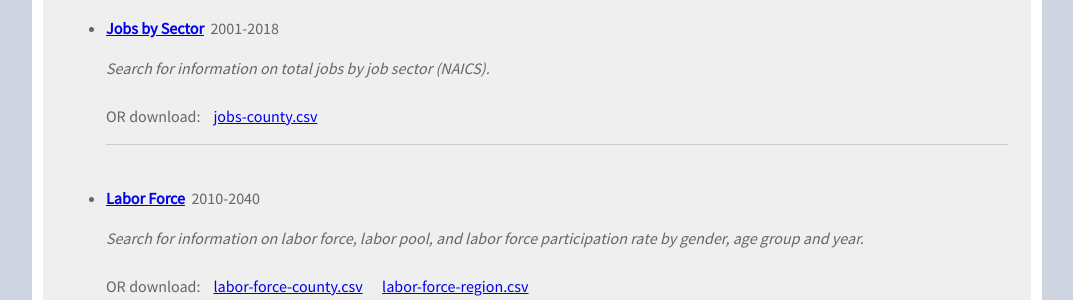
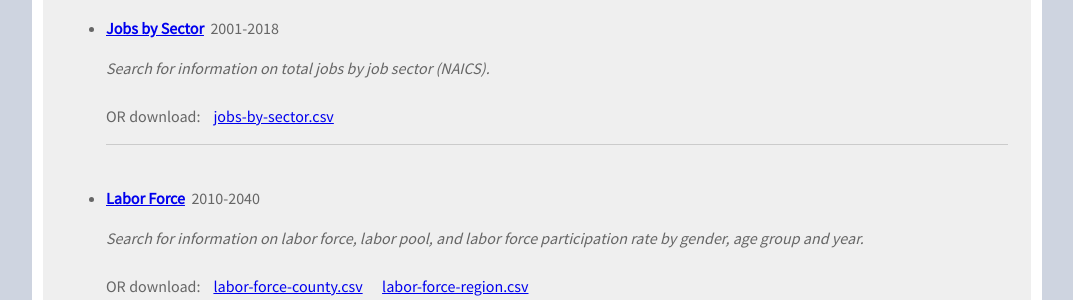
Before and after one commit to TBleess/Website_New, a Jekyll site: the page built from pages/0_Homepage_and_Footer_Links/data/index.md, in a window 1280 px wide and 900 px high, scrolled down 1724 px. Shown: the part 154-454 px from the top of the window, without its empty margins (103-1176 px from the left). Built offline with Jekyll 4.4.1, drawn with Linux system fonts in a browser that asks for light colours; some of the changed lines change nothing that is shown.

Commit message:
Rename jobs-by-sector file

```diff
--- a/pages/3_EconomyLaborForce/data/Lookup_jobsbysector.html
+++ b/pages/3_EconomyLaborForce/data/Lookup_jobsbysector.html
@@ -6,7 +6,7 @@ custom_js:
 - /assets/js/FileSaver.min.js
 - /assets/js/common/dola_custom_functions.js
 file:
-- "https://storage.googleapis.com/co-publicdata/jobs-county.csv"
+- "https://storage.googleapis.com/co-publicdata/jobs-by-sector.csv"
 description: "Search for information on total jobs by job sector (NAICS)."
 years: "2001-2018"
 tag: "econdata"
```
